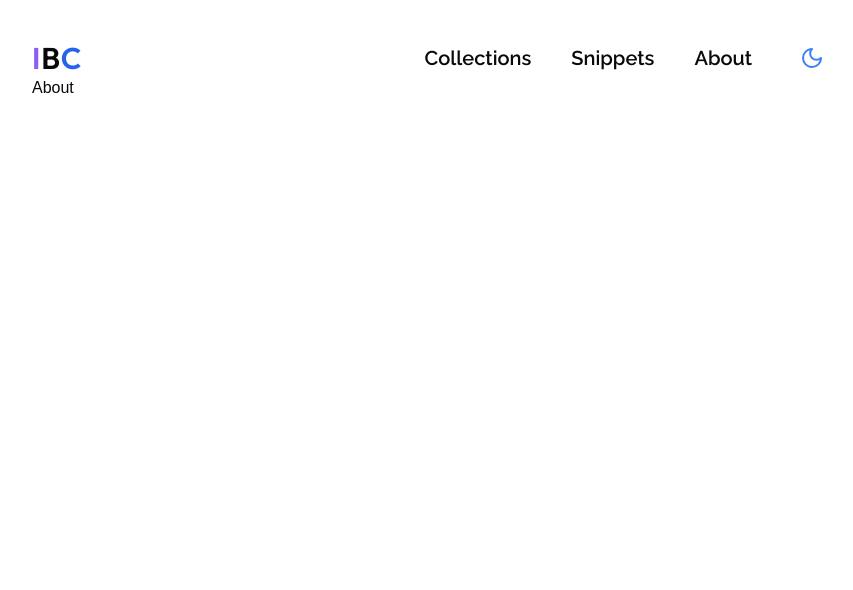
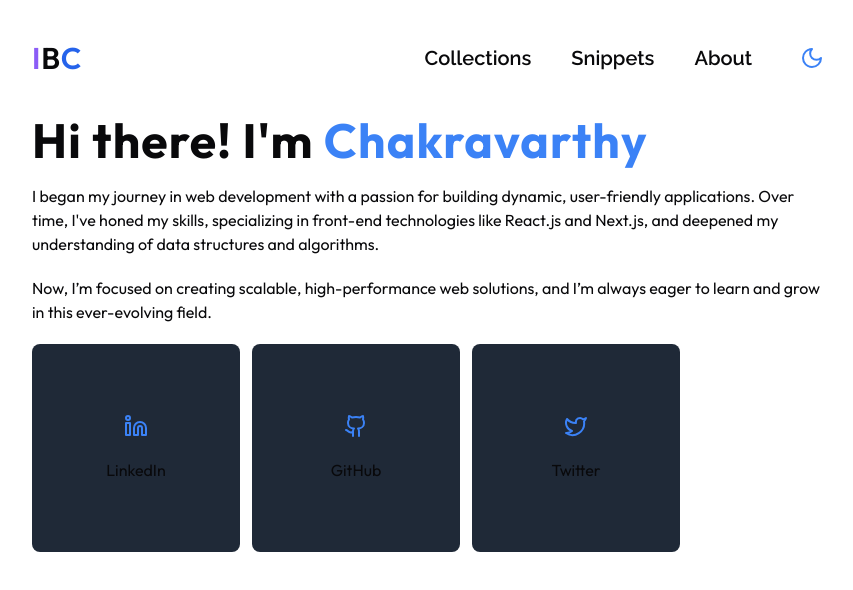
Before and after one commit to Chakravarthy-E/insights-by-charki, a Next.js app: page /about in a window 1280 px wide. Shown: the top 590 px of the page, without its empty margins (208-1061 px from the left). Built offline with nearby package versions, Linux system fonts and the light colour scheme.

Commit message:
feat: add about page

```diff
--- a/src/app/[category]/[id]/page.tsx
+++ b/src/app/[category]/[id]/page.tsx
@@ -4,6 +4,7 @@ import { useFetchArticle } from "@/hooks/article";
 import React from "react";
 import Head from "next/head";
 import { notFound } from "next/navigation";
+import { format } from "date-fns";
 
 type Props = {
   params: {
@@ -41,6 +42,9 @@ function Article({ params }: Props) {
           className="font-raleway prose-h3:text-xl prose-h3:text-violet-600 prose-pre:bg-gray-900 text-muted-foreground text-justify prose max-w-none
           prose-ol:text-gray-500 prose-strong:text-gray-400 prose-pre:language-javascript prose-code:text-white prose-code:font-mono prose-code:tracking-normal"
         />
+        <p className="capitalize text-end">
+          last updated: {format(data?.updatedAt, "dd-MMMM-yyyy")}
+        </p>
       </article>
     </>
   );
--- /dev/null
+++ b/src/app/about/layout.tsx
@@ -0,0 +1,7 @@
+import React from "react";
+
+function AboutLayout({ children }: { children: React.ReactNode }) {
+  return <div className="py-10">{children}</div>;
+}
+
+export default AboutLayout;
--- a/src/app/about/page.tsx
+++ b/src/app/about/page.tsx
@@ -1,7 +1,44 @@
+import SocialCard from "@/components/global/social-card";
+import { Github, Linkedin, Twitter } from "lucide-react";
 import React from "react";
 
 function About() {
-  return <div>About</div>;
+  return (
+    <div className="font-outfit space-y-5">
+      <h1 className="text-5xl tracking-wide">
+        Hi there! I&apos;m <span className="text-blue-500"> Chakravarthy</span>
+      </h1>
+      <p>
+        I began my journey in web development with a passion for building
+        dynamic, user-friendly applications. Over time, I&apos;ve honed my
+        skills, specializing in front-end technologies like React.js and
+        Next.js, and deepened my understanding of data structures and
+        algorithms.
+      </p>
+      <p>
+        Now, I’m focused on creating scalable, high-performance web solutions,
+        and I’m always eager to learn and grow in this ever-evolving field.
+      </p>
+
+      <div className="flex flex-wrap gap-3">
+        <SocialCard
+          icon={<Linkedin className="text-blue-500" />}
+          link="https://www.linkedin.com/in/chakravarthy-e/"
+          platform="LinkedIn"
+        />
+        <SocialCard
+          icon={<Github className="text-blue-500 text-3xl" />}
+          link="https://github.com/Chakravarthy-E/"
+          platform="GitHub"
+        />
+        <SocialCard
+          icon={<Twitter className="text-blue-500 text-3xl" />}
+          link="https://x.com/Chakravarthy__7"
+          platform="Twitter"
+        />
+      </div>
+    </div>
+  );
 }
 
 export default About;
--- /dev/null
+++ b/src/components/global/social-card/index.tsx
@@ -0,0 +1,22 @@
+import { Card, CardContent, CardHeader } from "@/components/ui/card";
+import Link from "next/link";
+import React from "react";
+
+type Props = {
+  platform: string;
+  link: string;
+  icon: JSX.Element;
+};
+
+function SocialCard({ platform, link, icon }: Props) {
+  return (
+    <Link href={link}>
+      <div className="w-52 h-52 space-y-5 rounded-lg flex items-center justify-center flex-col bg-gray-800">
+        <div>{icon}</div>
+        <p>{platform}</p>
+      </div>
+    </Link>
+  );
+}
+
+export default SocialCard;
```
